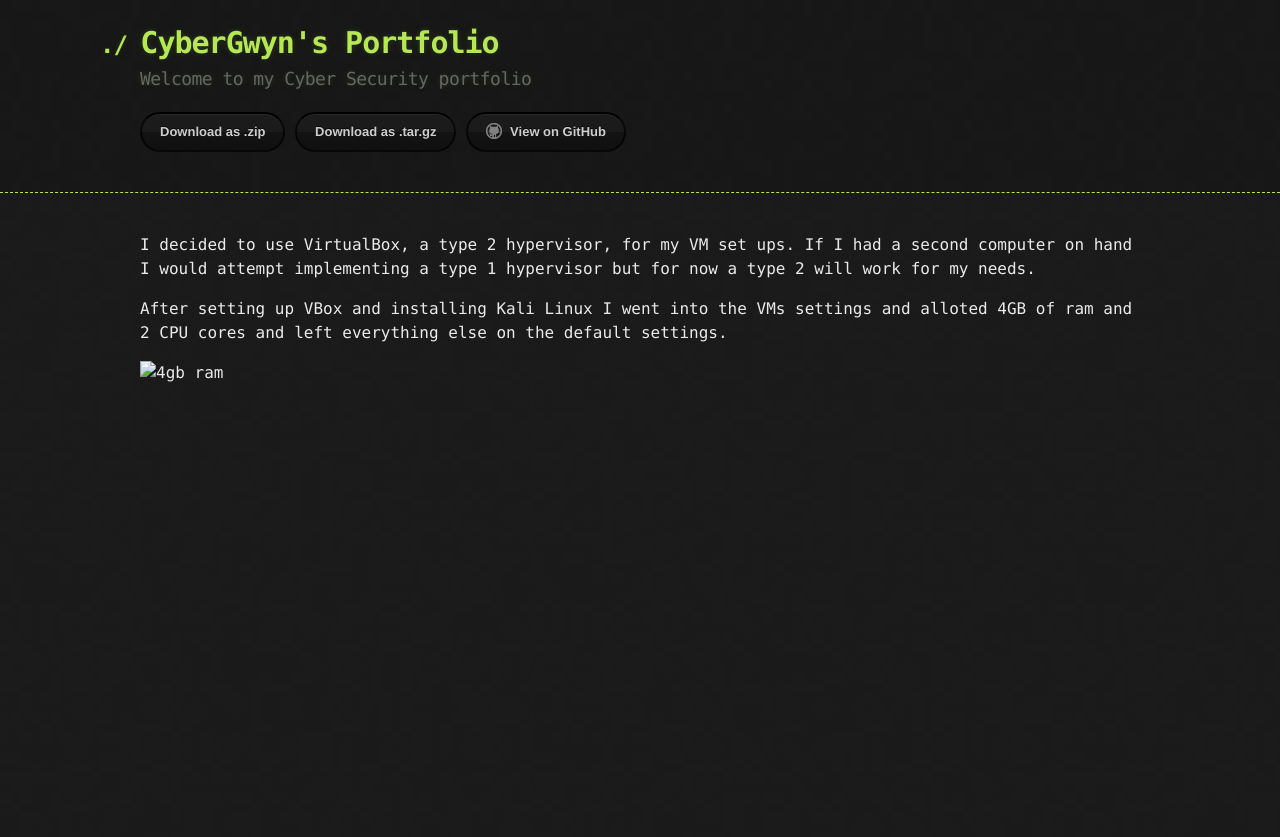
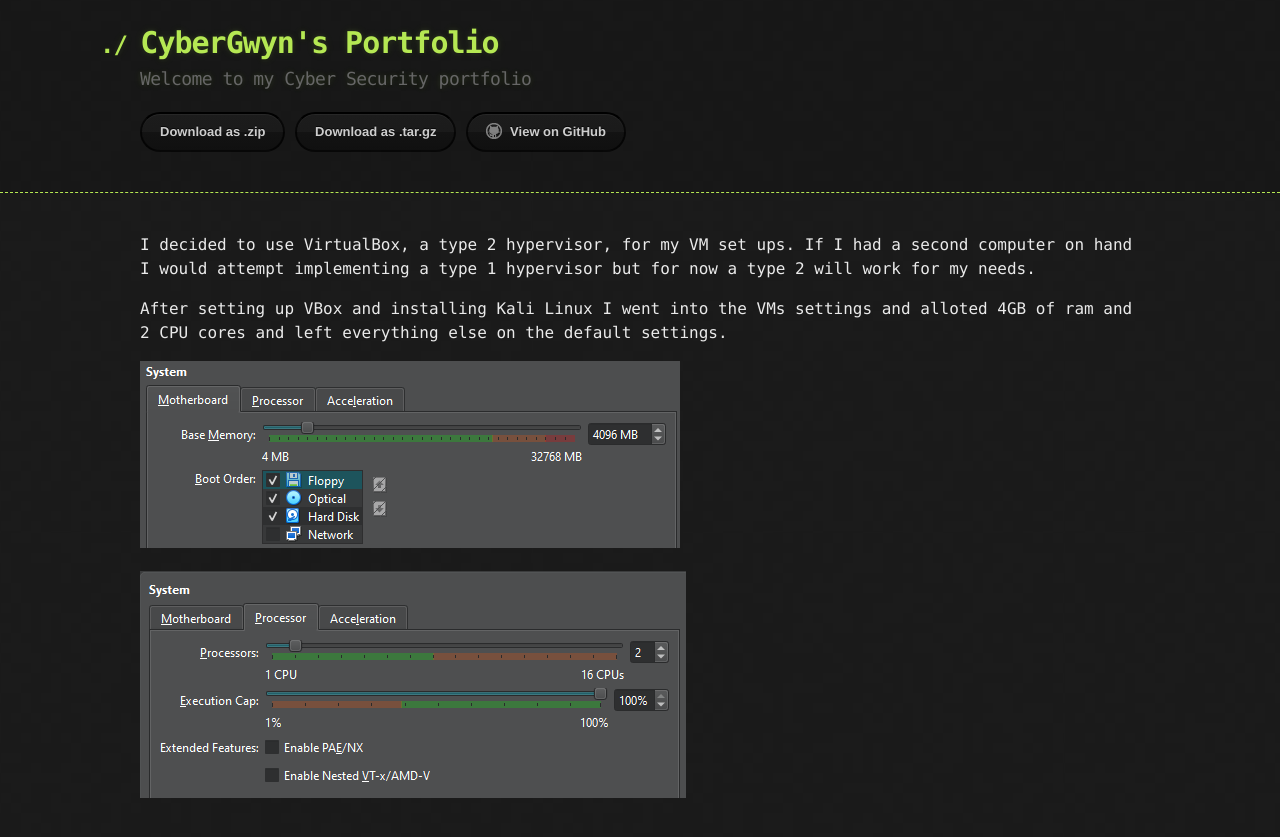
Before and after one commit to CyberGwyn/CyberGwyn.github.io, a Jekyll site: the page built from kali-linux.md, in a window 1280 px wide. Shown: the top 837 px of the page. Built offline with Jekyll 4.4.1, drawn with Linux system fonts in a browser that asks for light colours; our own code applies the rules of GitHub Pages for plain Markdown files.

Commit message:
Update kali-linux.md

```diff
--- a/kali-linux.md
+++ b/kali-linux.md
@@ -4,4 +4,6 @@
 <p>
 After setting up VBox and installing Kali Linux I went into the VMs settings and alloted 4GB of ram and 2 CPU cores and left everything else on the default settings.
 </p>
-![4gb ram](/docs/assets/images/4gbram.png)
+![4gb ram](/assets/images/4gbram.png)
+
+![2CPU Cores](/assets/images/2cpu%20cores.png)
```
